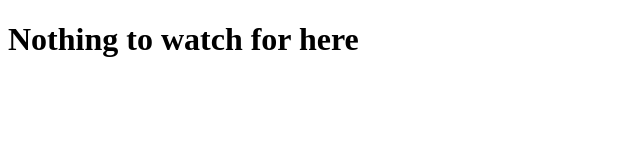
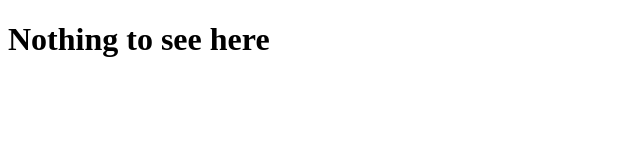
Before and after one commit to misopog/files, a plain HTML site: page index.html in a window 1280 px wide. Shown: the whole page, without its empty margins (0-640 px from the left). Drawn offline with Linux system fonts and the light colour scheme.

Commit message:
Update index.html

```diff
--- a/index.html
+++ b/index.html
@@ -7,6 +7,6 @@
     <title>Yup, nothing</title>
 </head>
 <body>
-   <h1>Nothing to watch for here</h1>
+   <h1>Nothing to see here</h1>
 </body>
 </html>
```
